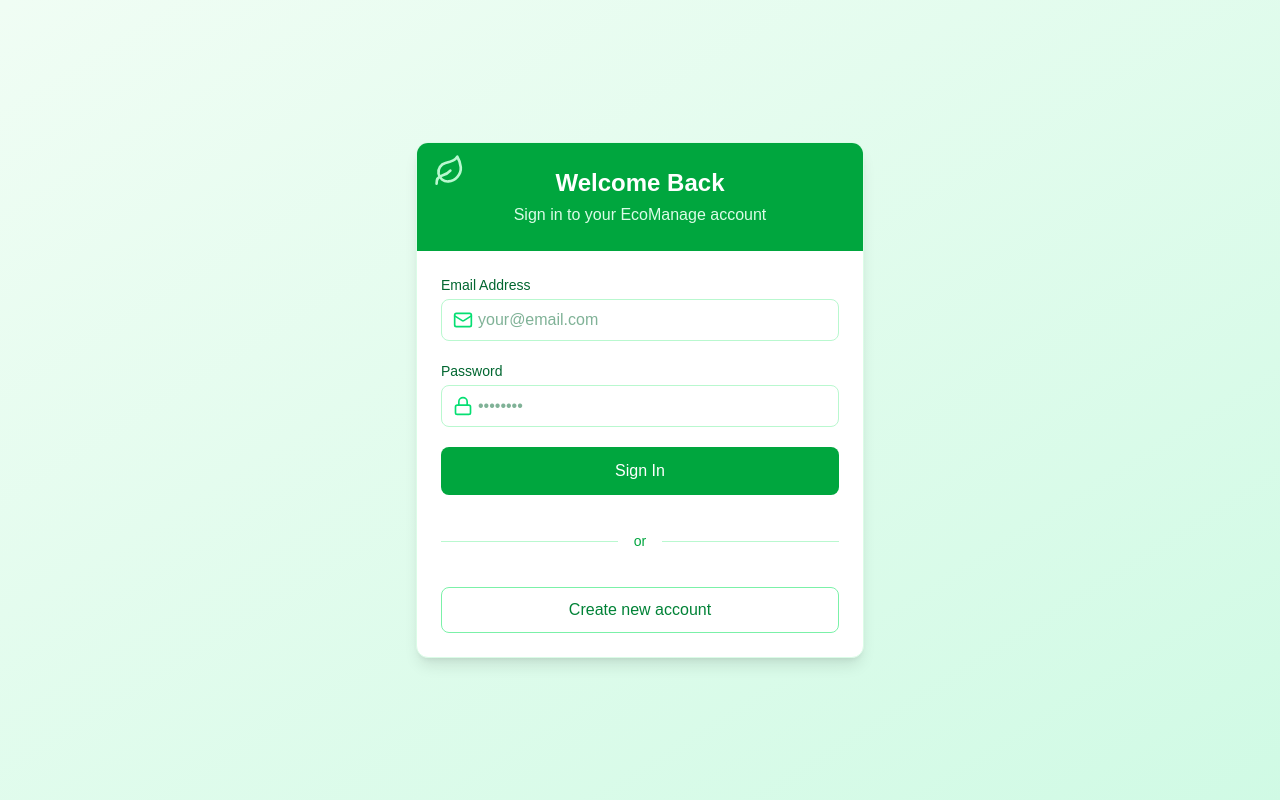
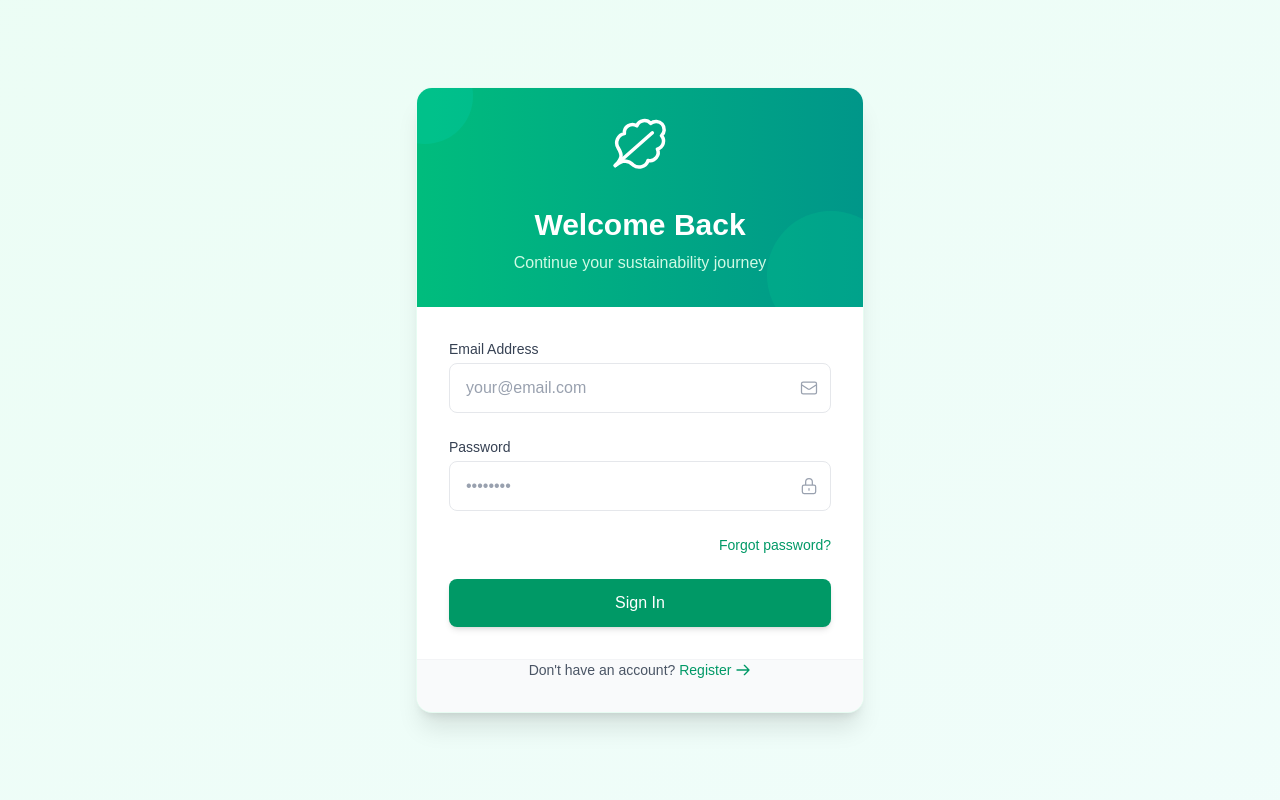
Before and after one commit to lavinianataniela05/pengelolaansampah, a Next.js app: page /login in a window 1280 px wide. Built offline with nearby package versions, Linux system fonts and the light colour scheme; no server answers.

Commit message:
feat: enhance login and registration pages with improved UI and error handling

```diff
--- a/app/login/page.tsx
+++ b/app/login/page.tsx
@@ -3,115 +3,192 @@
 import { useRouter } from 'next/navigation'
 import { useState } from 'react'
 import { motion } from 'framer-motion'
-import { Leaf, Lock, Mail } from 'lucide-react'
+import { Leaf, LeafyGreen } from 'lucide-react'
+import { signInWithEmailAndPassword } from 'firebase/auth'
+import { auth } from '@/lib/firebase'
 
 export default function LoginPage() {
   const router = useRouter()
   const [email, setEmail] = useState('')
   const [password, setPassword] = useState('')
-  const [isLoading, setIsLoading] = useState(false)
+  const [isSubmitting, setIsSubmitting] = useState(false)
+  const [error, setError] = useState('')
 
-  const handleLogin = (e: React.FormEvent) => {
+  const handleLogin = async (e: React.FormEvent) => {
     e.preventDefault()
-    setIsLoading(true)
+    setIsSubmitting(true)
+    setError('')
 
-    // Simulate auth check with delay
-    setTimeout(() => {
-      console.log('Logged in with', { email, password })
+    // Basic validation
+    if (!email || !password) {
+      setError('Both email and password are required.')
+      setIsSubmitting(false)
+      return
+    }
+
+    try {
+      await signInWithEmailAndPassword(auth, email, password)
+      // Redirect to dashboard
       router.push('/dashboard')
-      setIsLoading(false)
-    }, 1500)
+    } catch (err) {
+      setError(getFirebaseErrorMessage(err))
+      setIsSubmitting(false)
+    }
+  }
+
+  function getFirebaseErrorMessage(error: unknown): string {
+    if (typeof error !== 'object' || error === null || !('code' in error)) {
+      return 'An unknown error occurred'
+    }
+
+    const firebaseError = error as { code?: string; message?: string }
+
+    switch (firebaseError.code) {
+      case 'auth/invalid-email': return 'The email address is not valid.'
+      case 'auth/user-disabled': return 'This account has been disabled.'
+      case 'auth/user-not-found': return 'No account found with this email.'
+      case 'auth/wrong-password': return 'Incorrect password. Please try again.'
+      case 'auth/network-request-failed': return 'Network error. Please check your internet connection and try again.'
+      default: return firebaseError.message || 'Login failed. Please try again.'
+    }
   }
 
   return (
-    <div className="min-h-screen bg-gradient-to-br from-green-50 to-emerald-100 flex items-center justify-center p-4">
+    <div className="min-h-screen bg-gradient-to-br from-emerald-50 to-teal-50 flex items-center justify-center p-4">
       <motion.div
-        initial={{ opacity: 0, scale: 0.95 }}
-        animate={{ opacity: 1, scale: 1 }}
-        transition={{ duration: 0.4 }}
+        initial={{ opacity: 0, y: 20 }}
+        animate={{ opacity: 1, y: 0 }}
+        transition={{ duration: 0.5 }}
         className="w-full max-w-md"
       >
-        <div className="bg-white rounded-xl shadow-lg overflow-hidden border border-green-100">
-          <div className="bg-green-600 p-6 text-center relative">
+        <div className="bg-white rounded-2xl shadow-xl overflow-hidden border border-emerald-100/50">
+          <div className="bg-gradient-to-r from-emerald-500 to-teal-600 p-8 text-center relative overflow-hidden">
+            <div className="absolute -top-10 -left-10 w-24 h-24 rounded-full bg-teal-400/20"></div>
+            <div className="absolute -bottom-8 -right-8 w-32 h-32 rounded-full bg-emerald-400/20"></div>
+
             <motion.div
               animate={{
-                y: [0, -5, 0],
-                rotate: [0, -5, 0]
+                rotate: [-5, 5, -5],
+                y: [0, -5, 0]
               }}
               transition={{
                 repeat: Infinity,
                 duration: 4,
                 ease: "easeInOut"
               }}
-              className="absolute top-4 left-4"
+              className="inline-block relative z-10"
             >
-              <Leaf className="w-8 h-8 text-green-200" />
+              <LeafyGreen className="w-14 h-14 text-white mx-auto" strokeWidth={1.5} />
             </motion.div>
-            <h2 className="text-2xl font-bold text-white">Welcome Back</h2>
-            <p className="text-green-100 mt-1">Sign in to your EcoManage account</p>
+            <h2 className="text-3xl font-bold text-white mt-6 relative z-10">
+              Welcome Back
+            </h2>
+            <p className="text-emerald-100 mt-2 relative z-10">
+              Continue your sustainability journey
+            </p>
           </div>
 
-          <form onSubmit={handleLogin} className="p-6 space-y-5">
+          <form onSubmit={handleLogin} className="p-8 space-y-6">
+            {error && (
+              <motion.div
+                initial={{ opacity: 0, y: -10 }}
+                animate={{ opacity: 1, y: 0 }}
+                className="p-4 bg-red-50 text-red-600 rounded-lg text-sm border border-red-100 flex items-start"
+              >
+                <div className="flex-shrink-0">
+                  <svg className="w-5 h-5" fill="currentColor" viewBox="0 0 20 20">
+                    <path fillRule="evenodd" d="M10 18a8 8 0 100-16 8 8 0 000 16zM8.707 7.293a1 1 0 00-1.414 1.414L8.586 10l-1.293 1.293a1 1 0 101.414 1.414L10 11.414l1.293 1.293a1 1 0 001.414-1.414L11.414 10l1.293-1.293a1 1 0 00-1.414-1.414L10 8.586 8.707 7.293z" clipRule="evenodd" />
+                  </svg>
+                </div>
+                <div className="ml-3">
+                  <p>{error}</p>
+                </div>
+              </motion.div>
+            )}
+
             <div className="space-y-1">
-              <label htmlFor="email" className="block text-sm font-medium text-green-800">
+              <label htmlFor="email" className="block text-sm font-medium text-gray-700">
                 Email Address
               </label>
               <div className="relative">
-                <div className="absolute inset-y-0 left-0 pl-3 flex items-center pointer-events-none">
-                  <Mail className="h-5 w-5 text-green-400" />
-                </div>
                 <input
                   type="email"
                   id="email"
                   value={email}
                   onChange={(e) => setEmail(e.target.value)}
                   placeholder="your@email.com"
-                  className="w-full px-9 py-2 border border-green-200 rounded-lg focus:ring-2 focus:ring-green-500 focus:border-green-500 outline-none transition text-green-800"
+                  className="w-full px-4 py-3 border border-gray-200 rounded-lg focus:ring-2 focus:ring-emerald-500 focus:border-emerald-500 outline-none transition text-gray-700 placeholder-gray-400"
                   required
                 />
+                <div className="absolute inset-y-0 right-0 flex items-center pr-3 pointer-events-none">
+                  <svg className="w-5 h-5 text-gray-400" fill="none" stroke="currentColor" viewBox="0 0 24 24">
+                    <path strokeLinecap="round" strokeLinejoin="round" strokeWidth="1.5" d="M3 8l7.89 5.26a2 2 0 002.22 0L21 8M5 19h14a2 2 0 002-2V7a2 2 0 00-2-2H5a2 2 0 00-2 2v10a2 2 0 002 2z" />
+                  </svg>
+                </div>
               </div>
             </div>
 
             <div className="space-y-1">
-              <label htmlFor="password" className="block text-sm font-medium text-green-800">
+              <label htmlFor="password" className="block text-sm font-medium text-gray-700">
                 Password
               </label>
               <div className="relative">
-                <div className="absolute inset-y-0 left-0 pl-3 flex items-center pointer-events-none">
-                  <Lock className="h-5 w-5 text-green-400" />
-                </div>
                 <input
                   type="password"
                   id="password"
                   value={password}
                   onChange={(e) => setPassword(e.target.value)}
                   placeholder="••••••••"
-                  className="w-full px-9 py-2 border border-green-200 rounded-lg focus:ring-2 focus:ring-green-500 focus:border-green-500 outline-none transition text-green-800"
+                  className="w-full px-4 py-3 border border-gray-200 rounded-lg focus:ring-2 focus:ring-emerald-500 focus:border-emerald-500 outline-none transition text-gray-700 placeholder-gray-400"
                   required
                 />
+                <div className="absolute inset-y-0 right-0 flex items-center pr-3 pointer-events-none">
+                  <svg className="w-5 h-5 text-gray-400" fill="none" stroke="currentColor" viewBox="0 0 24 24">
+                    <path strokeLinecap="round" strokeLinejoin="round" strokeWidth="1.5" d="M12 15v2m-6 4h12a2 2 0 002-2v-6a2 2 0 00-2-2H6a2 2 0 00-2 2v6a2 2 0 002 2zm10-10V7a4 4 0 00-8 0v4h8z" />
+                  </svg>
                 </div>
-              {/* <div className="flex justify-end mt-1">
-                <button
+              </div>
+            </div>
+
+            <div className="flex items-center justify-end">
+              <motion.button
                 type="button"
+                whileHover={{ scale: 1.05 }}
+                whileTap={{ scale: 0.95 }}
                 onClick={() => router.push('/forgot-password')}
-                  className="text-xs text-green-600 hover:text-green-800"
+                className="text-sm text-emerald-600 hover:text-emerald-800 font-medium"
               >
                 Forgot password?
-                </button>
-              </div> */}
+              </motion.button>
             </div>
 
             <motion.button
               type="submit"
-              whileHover={{ scale: 1.02 }}
+              whileHover={{
+                scale: 1.02,
+                boxShadow: "0 4px 12px rgba(16, 185, 129, 0.2)"
+              }}
               whileTap={{ scale: 0.98 }}
-              disabled={isLoading}
-              className={`w-full py-3 px-4 rounded-lg font-medium text-white transition-colors ${
-                isLoading ? 'bg-green-400' : 'bg-green-600 hover:bg-green-700'
-              }`}
+              disabled={isSubmitting}
+              className={`w-full py-3 px-4 rounded-lg font-medium text-white transition-all ${
+                isSubmitting ? 'bg-emerald-400 cursor-not-allowed' : 'bg-emerald-600 hover:bg-emerald-700'
+              } shadow-md relative overflow-hidden`}
             >
-              {isLoading ? (
-                <span className="flex items-center justify-center">
+              {isSubmitting && (
+                <motion.span
+                  initial={{ left: '-100%' }}
+                  animate={{ left: '100%' }}
+                  transition={{
+                    repeat: Infinity,
+                    duration: 1.5,
+                    ease: "easeInOut"
+                  }}
+                  className="absolute top-0 h-full w-1/2 bg-emerald-500/30 skew-x-[-20deg]"
+                />
+              )}
+              <span className="relative flex items-center justify-center">
+                {isSubmitting ? (
+                  <>
                     <motion.span
                       animate={{ rotate: 360 }}
                       transition={{ duration: 1, repeat: Infinity, ease: "linear" }}
@@ -120,26 +197,30 @@
                       <Leaf className="w-4 h-4" />
                     </motion.span>
                     Signing In...
-                </span>
+                  </>
                 ) : (
                   'Sign In'
                 )}
+              </span>
             </motion.button>
+          </form>
 
-            <div className="relative flex items-center py-4">
-              <div className="flex-grow border-t border-green-200"></div>
-              <span className="flex-shrink mx-4 text-sm text-green-600">or</span>
-              <div className="flex-grow border-t border-green-200"></div>
+          <div className="px-8 pb-8 text-center bg-gray-50 border-t border-gray-100">
+            <p className="text-sm text-gray-600">
+              Don't have an account?{' '}
+              <motion.button
+                onClick={() => router.push('/register')}
+                whileHover={{ scale: 1.05 }}
+                whileTap={{ scale: 0.95 }}
+                className="text-emerald-600 hover:text-emerald-800 font-medium inline-flex items-center"
+              >
+                Register
+                <svg className="w-4 h-4 ml-1" fill="none" stroke="currentColor" viewBox="0 0 24 24">
+                  <path strokeLinecap="round" strokeLinejoin="round" strokeWidth="2" d="M14 5l7 7m0 0l-7 7m7-7H3" />
+                </svg>
+              </motion.button>
+            </p>
           </div>
-
-            <button
-              type="button"
-              onClick={() => router.push('/register')}
-              className="w-full py-2.5 px-4 rounded-lg font-medium text-green-700 border border-green-300 hover:bg-green-50 transition-colors"
-            >
-              Create new account
-            </button>
-          </form>
         </div>
       </motion.div>
     </div>
```
Also changed, not shown: app/register/page.tsx (+96 -32 lines). Lines whose indentation alone changed are shown as unchanged.
